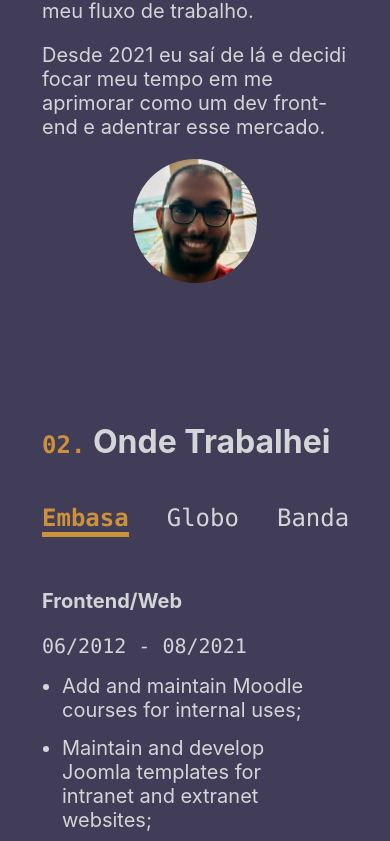
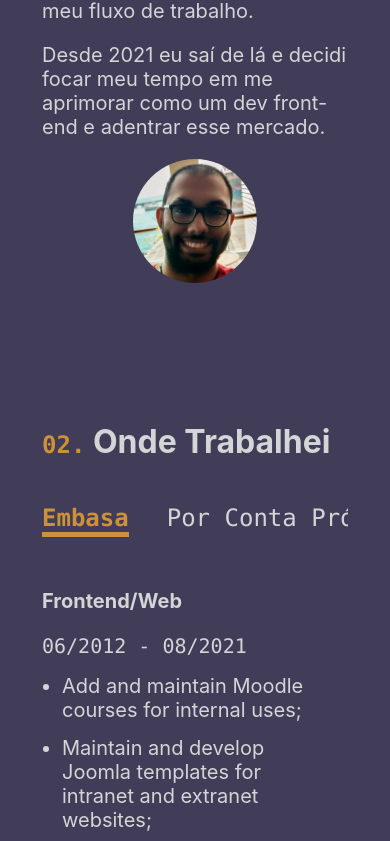
Before and after one commit to viralatron/viralatron.github.io, a React (Create React App) app: page / in a window 390 px wide. Shown: the part 1156-1997 px from the top of the page. Built offline with nearby package versions, Linux system fonts and the light colour scheme.

Commit message:
correção dos itens json e mudança para rem

```diff
--- a/public/jobs.json
+++ b/public/jobs.json
@@ -12,36 +12,15 @@
       ]
     },
     {
-      "id": 2,
-      "empresa": "Globo",
-      "cargo": "Palhaço de Rodeio",
-      "periodo": { "de": "06/2012", "ate": "08/2021" },
+      "id": 999,
+      "empresa": "Por Conta Própria",
+      "cargo": "Estudante de Frontend",
+      "periodo": { "de": "06/2012", "ate": "até o momento" },
       "attribs": [
-        "Add and maintain Moodle courses for internal uses;",
-        "Maintain and develop Joomla templates for intranet and extranet websites;",
-        "Internal consultancy for HTML/CSS/JS (Frontend) matters with other developers."
-      ]
-    },
-    {
-      "id": 3,
-      "empresa": "Bandai Namco",
-      "cargo": "Coach de Kazuya Mishima",
-      "periodo": { "de": "06/2012", "ate": "08/2021" },
-      "attribs": [
-        "Apanhava mais que mala veia;",
-        "Saía pra comprar colírio para o olho demoníaco dele;",
-        "Pelo menos tinha pausa para cafezinho."
-      ]
-    },
-    {
-      "id": 4,
-      "empresa": "Bandai Namco 2",
-      "cargo": "Coach de Kazuya Mishima",
-      "periodo": { "de": "06/2012", "ate": "08/2021" },
-      "attribs": [
-        "Apanhava mais que mala veia;",
-        "Saía pra comprar colírio para o olho demoníaco dele;",
-        "Pelo menos tinha pausa para cafezinho."
+        "Desenvolvimento código HTML responsivo;",
+        "Uso de pré-processadores CSS nos projetos;",
+        "Uso de JS ES6 em conjunto com React;",
+        "Estudo constante em busca de certificados."
       ]
     }
   ]
--- a/public/projects.json
+++ b/public/projects.json
@@ -1,25 +1,14 @@
 {
   "projetos": [
     {
-      "id": 1,
-      "titulo": "pokedex",
-      "screenshot": "https://github.com/skydoves/Pokedex/raw/main/previews/screenshot.png",
-      "descricao": "Usando PokéApi, criei uma pokéDex que permite o usuário buscar qualquer pokémon e ver seus detalhes técnicos",
-      "tecnologias": ["React", "JSON", "PokeApi"],
+      "id": 9999,
+      "titulo": "Este Website",
+      "screenshot": "https://raw.githubusercontent.com/viralatron/viralatron.github.io/react/screenshots/1920x1080.png",
+      "descricao": "Website desenvolvido com React, JSON e SASS e publicado usando o pacote NPM GH-Pages",
+      "tecnologias": ["React", "JSON", "SASS", "GH Pages"],
       "links": {
-        "github": "git link",
-        "app": "app link"
-      }
-    },
-    {
-      "id": 2,
-      "titulo": "pokedex 2",
-      "screenshot": "https://github.com/skydoves/Pokedex/raw/main/previews/screenshot.png",
-      "descricao": "Usando PokéApi, criei uma pokéDex que permite o usuário buscar qualquer pokémon e ver seus detalhes técnicos",
-      "tecnologias": ["React", "JSON", "PokeApi"],
-      "links": {
-        "github": "git link",
-        "app": "app link"
+        "github": "https://github.com/viralatron/viralatron.github.io/",
+        "app": "https://www.danielamaral.dev.br/"
       }
     }
   ]
--- a/src/Styling/Projeto.scss
+++ b/src/Styling/Projeto.scss
@@ -62,7 +62,7 @@
     justify-content: space-around;
     flex-direction: row;
     .bi {
-      height: 70px;
+      height: 4.375rem;
       color: $laranja;
     }
   }
@@ -81,6 +81,8 @@
       grid-area: 1 / 1 / 2 / 5;
       width: 100%;
       max-height: initial;
+      border: 0.125rem solid $cinza;
+      box-shadow: $sombra;
     }
     &__dados {
       grid-area: 1/3/2/7;
@@ -90,5 +92,12 @@
       align-items: flex-end;
       justify-content: center;
     }
+    &__links {
+      &--logo {
+        &:not(:last-of-type) {
+          margin-right: 1.625rem;
+        }
+      }
+    }
   }
 }
--- a/src/styling/App.scss
+++ b/src/styling/App.scss
@@ -2,7 +2,7 @@ $purpura: #413c58;
 $cinza: #d3d5d7;
 $verde: #037171;
 $laranja: #cc9139;
-$sombra: 0px 4px 4px rgba(0, 0, 0, 0.25);
+$sombra: 0px 0.25rem 0.25rem rgba(0, 0, 0, 0.25);
 $radius: 0.375rem;
 @mixin scrollbar {
   background-color: #8173c2;
@@ -45,17 +45,17 @@ section {
 }
 @media screen and (min-width: 1440px) {
   :root {
-    font-size: 24px;
+    font-size: 20px;
   }
 }
 @media screen and (min-width: 1920px) {
   :root {
-    font-size: 32px;
+    font-size: 26px;
   }
 }
 @media screen and (min-width: 3840px) {
   :root {
-    font-size: 64px;
+    font-size: 32px;
   }
 }
 @import "Header.scss";
--- a/src/styling/Menu.scss
+++ b/src/styling/Menu.scss
@@ -7,7 +7,7 @@
   justify-content: space-between;
   background-color: $purpura;
   padding: 0px 0.625rem;
-  box-shadow: 0px 3px 14px 2px black;
+  box-shadow: 0px 0.188rem 0.875rem 0.125rem black;
   align-items: center;
   padding-left: 1.625rem;
   padding-right: 1.625rem;
```
Also changed, not shown: screenshots/1920x1080.png.
